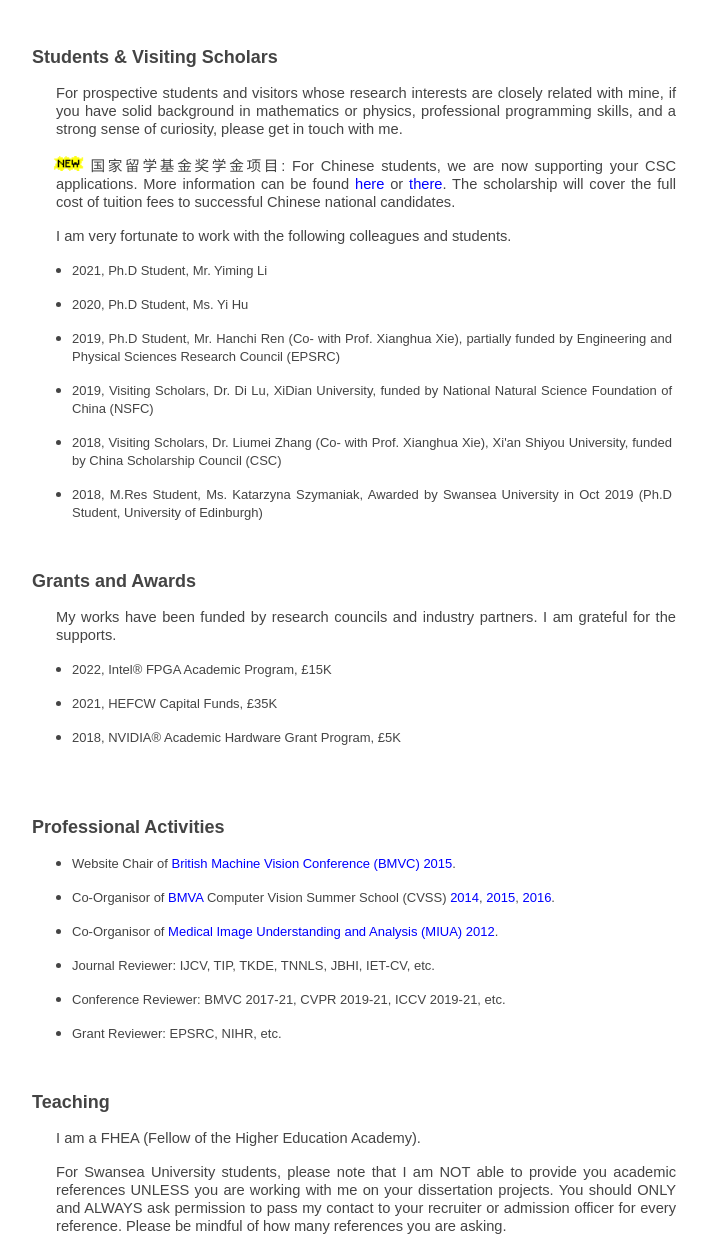
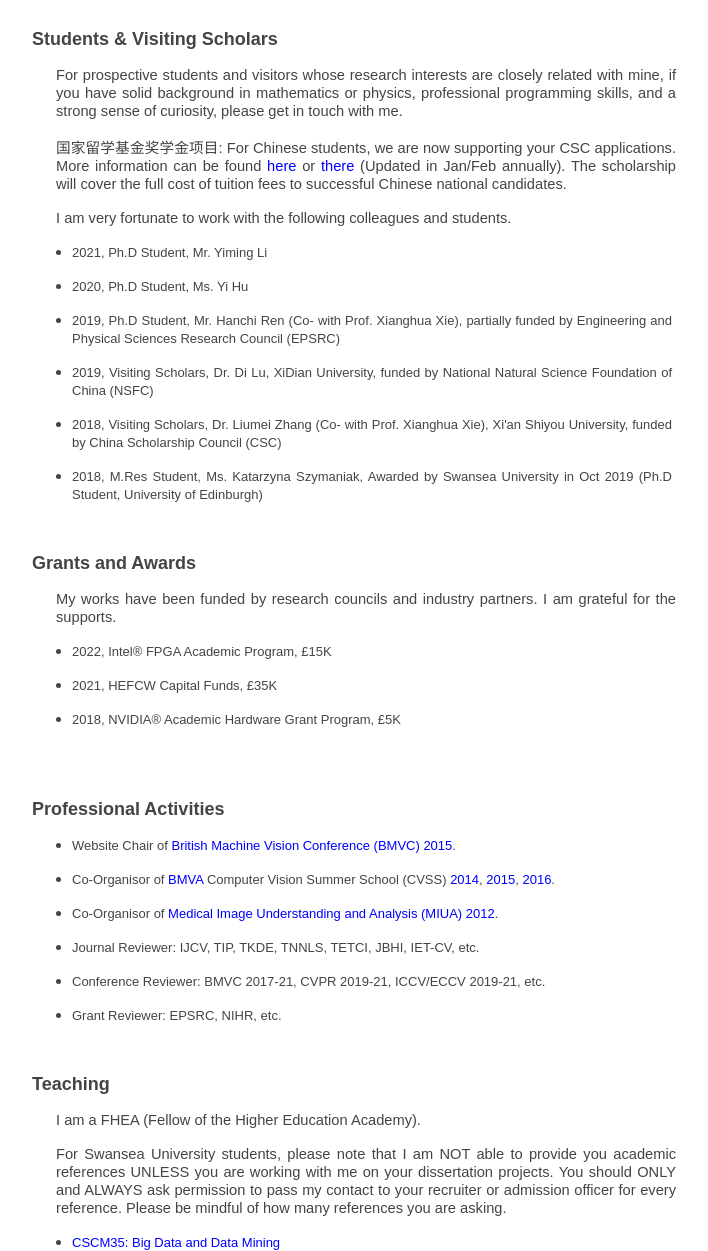
Before and after one commit to jjdengjj/jjdengjj.github.io, a plain HTML site: page index.html in a window 1280 px wide. Shown: the part 916-2167 px from the top of the page, without its empty margins (8-716 px from the left). Drawn offline with Linux system fonts and the light colour scheme.

Commit message:
Update index.html

```diff
--- a/index.html
+++ b/index.html
@@ -45,7 +45,7 @@
 		<tbody>
 			<tr>
 				<td style="border-style: none; border-width: medium;">
-					<p style="margin-top: 3px; margin-bottom: 3px; margin-left: 60px;" align="justify"><font face="Arial" style="font-size: 12pt;">I am a Lecturer (Assistant Professor) in the Computer Science Department at Swansea University, UK. My research interests are in machine learning and artificial intelligence in general. Recently, I focus on studying secure and privacy-preserved deep learning methods and applications in computer vision and biomedical data sciences. I am open to, and actively seeking academic and industrial collaborations on interdisciplinary challenges. <br></font>
+					<p style="margin-top: 3px; margin-bottom: 3px; margin-left: 60px;" align="justify"><font face="Arial" style="font-size: 12pt;">I am a Lecturer (Assistant Professor) in the Computer Science Department at Swansea University, UK. My research interests are generally in machine learning and its applications in biomedical data science. Recently, I focus on studying learning privacy & security and decision reliability & robustness. Our team are open to academic and industrial collaborations on solving world-leading challenges. <br></font>
 				</td>
 			</tr>
 		</tbody>
@@ -70,7 +70,7 @@
 
 	<p><b><font face="Arial" size="4">Students & Visiting Scholars</font></b></p>
 	<p style="margin-left: 24px; width: 620px;" align="justify"><font face="Arial" style="font-size: 11pt;">For prospective students and visitors whose research interests are closely related with mine, if you have solid background in mathematics or physics, professional programming skills, and a strong sense of curiosity, please get in touch with me.</font></p>
-	<p style="margin-left: 24px; width: 620px;" align="justify"><font face="Arial" style="font-size: 11pt;"><img height="15px" border="0" src="./img/newz.gif" style="margin-left: -7px;"><span lang="zh-cn">国家留学基金奖学金项目:</span> For Chinese students, we are now supporting your CSC applications. More information can be found <a href="https://www.swansea.ac.uk/postgraduate/scholarships/research/mathematics-computer-science-csc-phd-2022-rs56.php" target="_blank">here</a> or <a href="https://www.swanseauniversity.com.cn/csc-2/" target="_blank">there</a>. The scholarship will cover the full cost of tuition fees to successful Chinese national candidates.</font></p>
+	<p style="margin-left: 24px; width: 620px;" align="justify"><font face="Arial" style="font-size: 11pt;"><span lang="zh-cn">国家留学基金奖学金项目:</span> For Chinese students, we are now supporting your CSC applications. More information can be found <a href="https://www.swansea.ac.uk/postgraduate/scholarships/research/mathematics-computer-science-csc-phd-2022-rs56.php" target="_blank">here</a> or <a href="https://www.swanseauniversity.com.cn/csc-2/" target="_blank">there</a> (Updated in Jan/Feb annually). The scholarship will cover the full cost of tuition fees to successful Chinese national candidates.</font></p>
 	<p style="margin-left: 24px; width: 620px;" align="justify"><font face="Arial" style="font-size: 11pt;">I am very fortunate to work with the following colleagues and students.</font></p>
 	<ul style="width: 600px;">
 		<li>
@@ -135,10 +135,10 @@
 			<p><font face="Arial" size="2">Co-Organisor of <a href="http://miua2012.swansea.ac.uk" target="_blank">Medical Image Understanding and Analysis (MIUA) 2012</a>.<br></font></p>
 		</li>
 		<li>
-			<p><font face="Arial" size="2">Journal Reviewer: IJCV, TIP, TKDE, TNNLS, JBHI, IET-CV, etc.</font></p>
+			<p><font face="Arial" size="2">Journal Reviewer: IJCV, TIP, TKDE, TNNLS, TETCI, JBHI, IET-CV, etc.</font></p>
 		</li>
 		<li>
-			<p><font face="Arial" size="2">Conference Reviewer: BMVC 2017-21, CVPR 2019-21, ICCV 2019-21, etc.</font></p>
+			<p><font face="Arial" size="2">Conference Reviewer: BMVC 2017-21, CVPR 2019-21, ICCV/ECCV 2019-21, etc.</font></p>
 		</li>
 		<li>
 			<p><font face="Arial" size="2">Grant Reviewer: EPSRC, NIHR, etc.</font></p>
```
